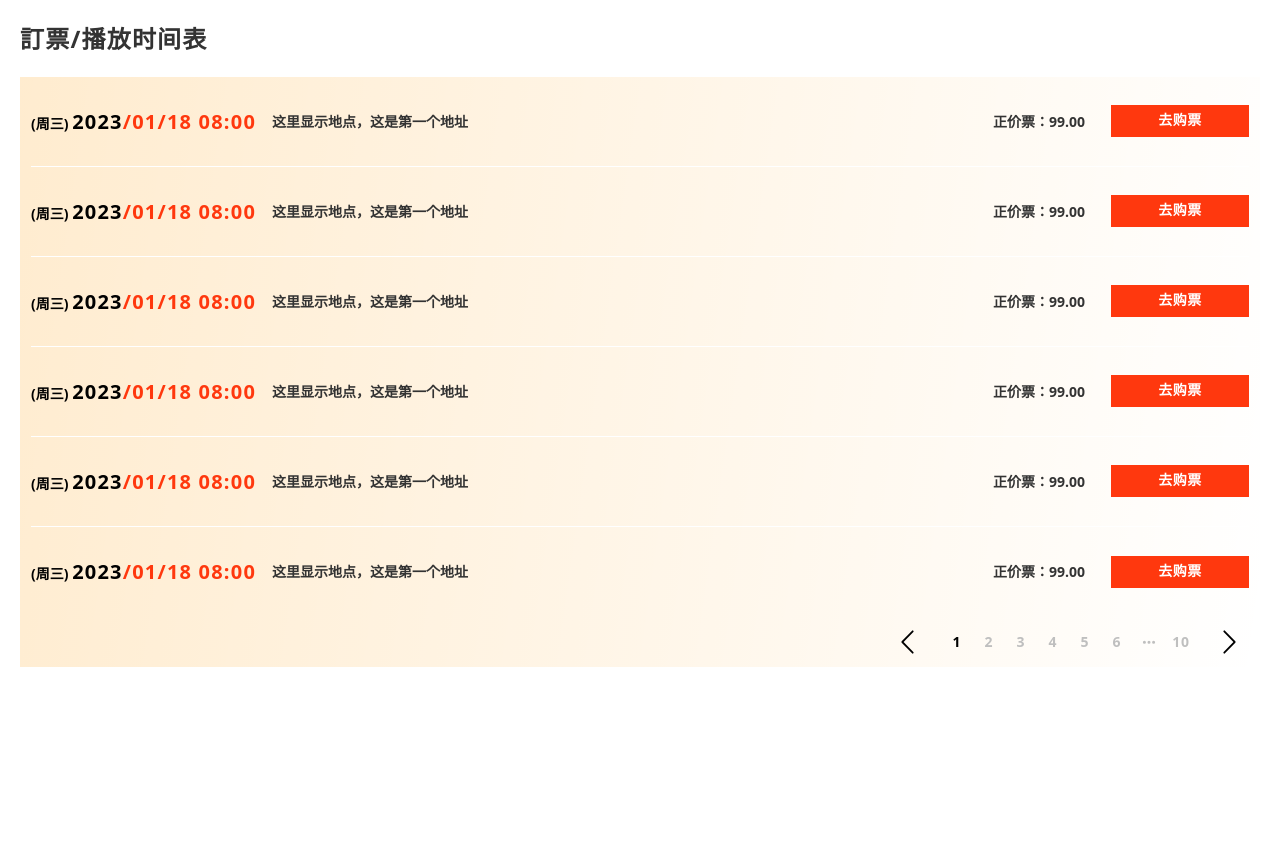
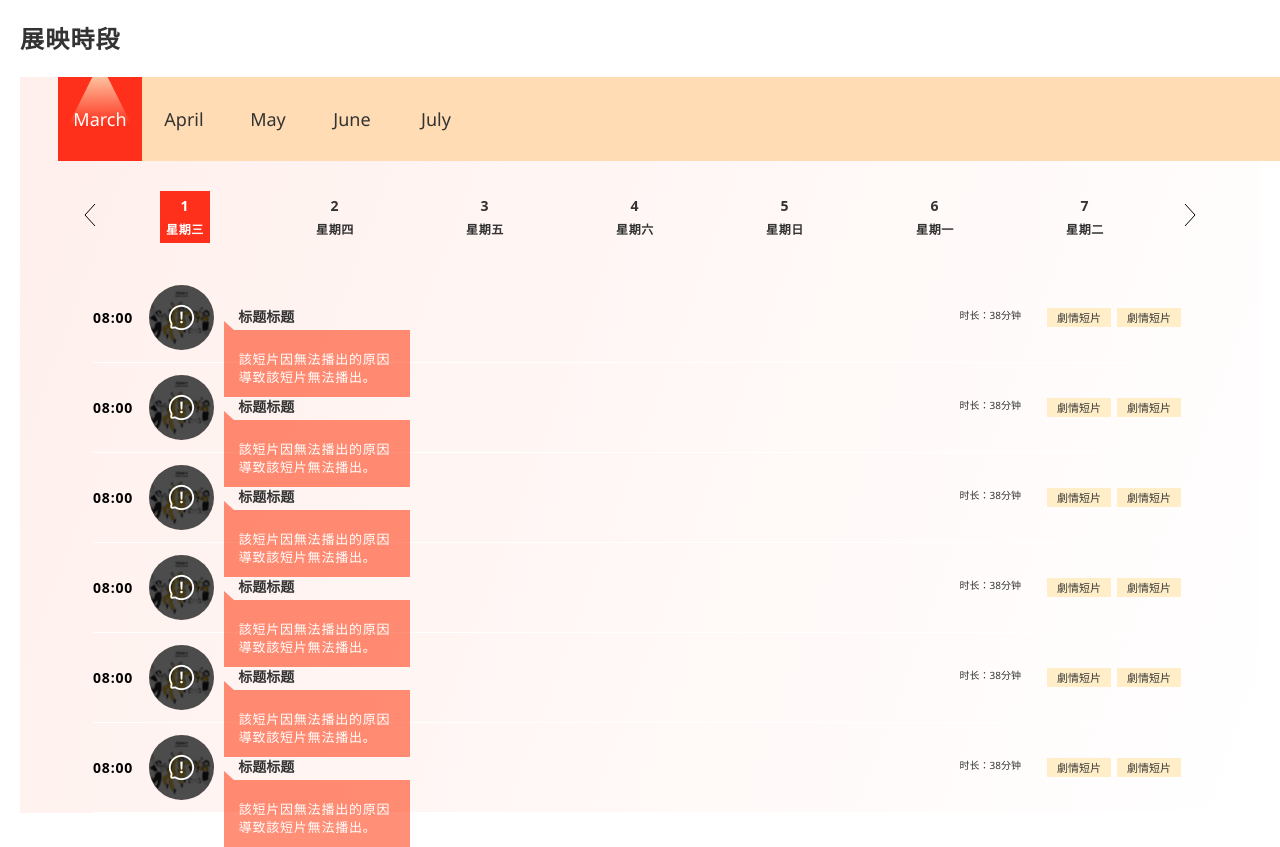
Before and after one commit to xin-sui/List-of-times, a Vue app: page / in a window 1280 px wide. Before the commit the page ends 800 px from the top, so only its background shows below. Built offline with nearby package versions, Linux system fonts and the light colour scheme.

Commit message:
优化-激活最新一天

```diff
--- a/src/App.vue
+++ b/src/App.vue
@@ -1,7 +1,7 @@
 <template>
-  <!-- <Index></Index> -->
+  <Index></Index>
 
-  <Schedule :title="'訂票/播放时间表'">
+  <!-- <Schedule :title="'訂票/播放时间表'">
     <div class="playlist">
       <SchedultItem v-for="(item, i) in data" :key="i" :class="{ 'last-child': data.length - 1 === i }">
         <template #left>
@@ -33,7 +33,7 @@
 
       </div>
     </div>
-  </Schedule>
+  </Schedule> -->
 </template>
 
 <script setup lang="ts">
--- a/src/view/Opus/Index.vue
+++ b/src/view/Opus/Index.vue
@@ -18,8 +18,8 @@ interface MonthItem {
     index: number;
 }
 // 指定开始结束月份
-const START_MONTH = 0; // 从3月开始（月份索引从0开始，所以3月是索引2）
-const END_MONTH = 3; // 到8月结束（同样，8月是索引7）
+const START_MONTH = 2; // 从3月开始（月份索引从0开始，所以3月是索引2）
+const END_MONTH = 6; // 到8月结束（同样，8月是索引7）
 const monthList: MonthItem[] = Array.from(
     { length: END_MONTH - START_MONTH + 1 },
     (_, index) => ({
@@ -38,12 +38,18 @@ const setCurrentAndWeekStart = (year: number, monthIndex: number, day: number) =
     if (day === 1) {
         // 如果是月份的第一天，那么周开始日期也设置为这一天
         currentWeekStart.value = new Date(year, monthIndex, 1);
+
     } else {
         // 否则，计算周开始日期
         let dayOfWeek = currentDate.value.getDay();
+        console.log('dayOfWeek', dayOfWeek);
+
         dayOfWeek = dayOfWeek === 0 ? 7 : dayOfWeek; // 如果今天是星期日（0），则设置 dayOfWeek 为 7
+
         currentWeekStart.value = new Date(year, monthIndex, day - dayOfWeek + 1);
+
     }
+
     daysInMonth.value = getWeekDays(currentWeekStart.value);
     updateActiveMonth(currentDate.value);
 };
@@ -56,9 +62,10 @@ const active = (monthIndex: number) => {
 };
 //激活当前最新的一天
 // const latestDay = (monthIndex: number, day: number = 1) => {
-//   activeIndex.value = monthIndex;
-//   const year = currentDate.value.getFullYear();
-//   setCurrentAndWeekStart(year, monthIndex, day);
+//     activeIndex.value = monthIndex;
+//     const year = currentDate.value.getFullYear();
+
+//     setCurrentAndWeekStart(year, monthIndex, day);
 // };
 
 
@@ -136,13 +143,13 @@ const onResize = () => {
 };
 
 // 当前周索引
-const weekIndex: Ref<number> = ref(1);
+
 const weekDateIndex: Ref<number> = ref(1);
 // 选择日期
-const togetWeek = (index: number, dateIndex: number) => {
-    console.log(dateIndex);
+const togetWeek = (dateIndex: number) => {
+
     weekDateIndex.value = dateIndex;
-    weekIndex.value = index;
+
 };
 const getWeekDays = (startDate: Date): Array<{ date: number; dayOfWeek: string; isLastDayOfMonth: boolean; isWeekInSameMonth: boolean }> => {
     // 定义一个数组，用于存储每一天的信息
@@ -192,14 +199,7 @@ watchEffect(() => {
     daysInMonth.value = getWeekDays(currentWeekStart.value);
 });
 
-// 计算给定日期所在周的索引
-const getWeekIndex = (date: Date, weekStart: Date): number => {
-    const startTimestamp: number = weekStart.getTime();
-    const dateTimestamp: number = date.getTime();
-    const diff: number = dateTimestamp - startTimestamp;
-    const oneDay: number = 24 * 60 * 60 * 1000; // 一天的毫秒数
-    return Math.floor(diff / oneDay / DAYS_IN_WEEK.value) + 1;
-};
+
 
 
 const getNextMonthName = (monthIndex: number): string => {
@@ -212,12 +212,15 @@ const getNextMonthName = (monthIndex: number): string => {
 onMounted(() => {
     const today = new Date();
     currentDate.value = today;
-    //激活最新的一天
-    // latestDay(today.getMonth(), today.getDate());
+
     //指定激活月份
     activeIndex.value = 2
     active(2)
-    weekIndex.value = getWeekIndex(currentDate.value, currentWeekStart.value);
+    //激活最新的一天
+    // latestDay(today.getMonth(), today.getDate());
+    // //设置指定多少号或者最新的一天
+    // weekDateIndex.value = currentDate.value.getDate()
+
     // 获取当前月份的天数
     daysInMonth.value = getWeekDays(currentWeekStart.value);
     window.addEventListener('resize', onResize);
@@ -250,8 +253,8 @@ onUnmounted(() => {
             </div>
 
             <ul>
-                <li v-for="(item, index) in daysInMonth" :key="index" :class="{ weekActive: weekIndex === index + 1 }"
-                    @click="togetWeek(index + 1, item.date)">
+                <li v-for="item, in daysInMonth" :key="item.date" :class="{ weekActive: weekDateIndex === item.date }"
+                    @click="togetWeek(item.date)">
                     <div class="date-week">
                         <p>{{ item.date }}</p>
                         <p>{{ item.dayOfWeek }}</p>
@@ -328,7 +331,8 @@ onUnmounted(() => {
     .month {
         height: 84px;
         margin-left: 38px;
-        width: 27%;
+
+        width: 100%;
 
         ul {
             display: flex;
```
